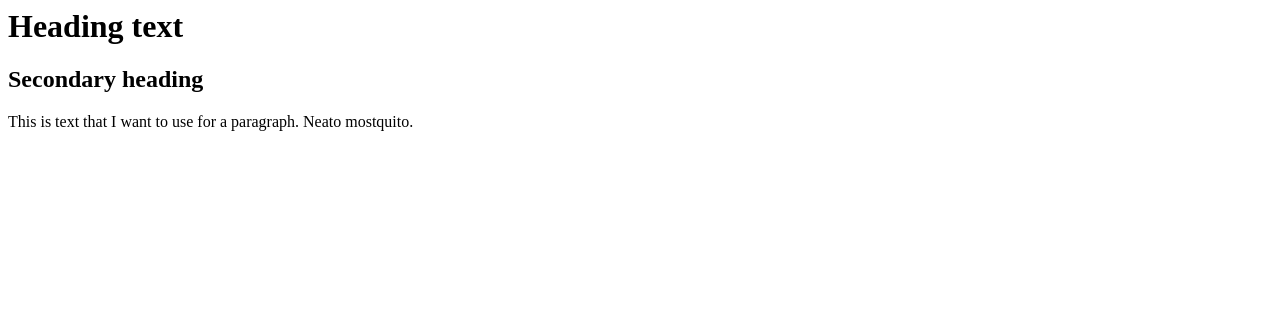
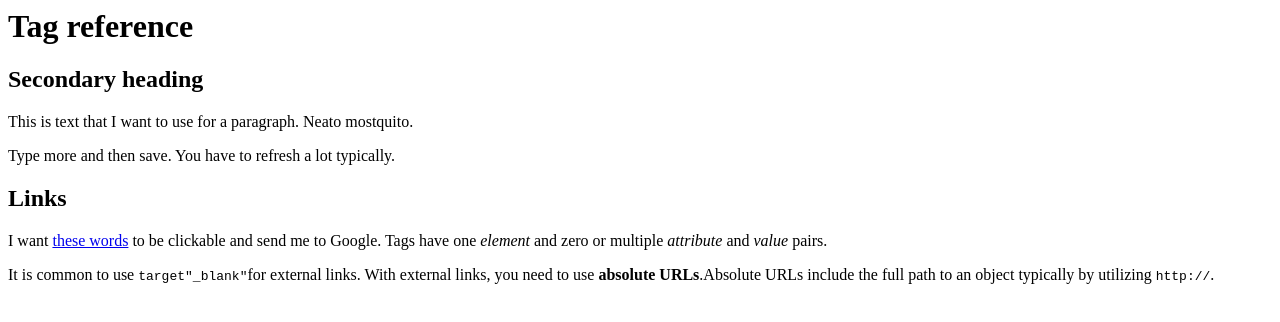
Before and after one commit to michellechamp/michellechamp.github.io, a plain HTML site: page index.html in a window 1280 px wide. Drawn offline with Linux system fonts and the light colour scheme.

Commit message:
External links and absolute URLs.

```diff
--- a/index.html
+++ b/index.html
@@ -1,3 +1,8 @@
-<h1>Heading text</h1>
+<h1>Tag reference</h1>
 <h2>Secondary heading</h2>
 <p>This is text that I want to use for a paragraph. Neato mostquito.</p>
+<p>Type more and then save. You have to refresh a lot typically.</p>
+
+<h2>Links</h2>
+<p>I want <a href="http://google.com" target="_blank">these words</a> to be clickable and send me to Google. Tags have one <em>element</em> and zero or multiple <em>attribute</em> and <em>value</em> pairs.</p>
+<p>It is common to use <code>target"_blank"</code>for external links. With external links, you need to use <strong>absolute URLs</strong>.Absolute URLs include the full path to an object typically by utilizing <code>http://</code>.</p>
```
